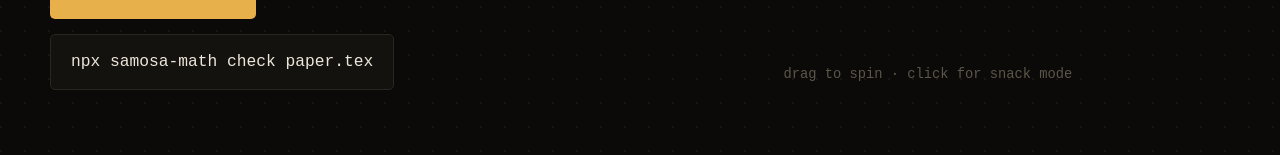
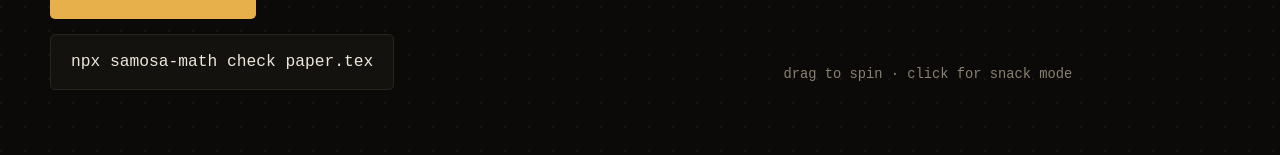
Before and after one commit to Hussain004/SAMOSA, a React (Vite) app: page / in a window 1280 px wide. Shown: the part 602-757 px from the top of the page. Built offline with nearby package versions, Linux system fonts and the light colour scheme; no server answers.

Commit message:
the faint and gold tokens pass contrast

```diff
--- a/src/styles.css
+++ b/src/styles.css
@@ -19,7 +19,7 @@
   --color-line-soft: #201c16;
   --color-text: #ede6da;
   --color-muted: #8c8273;
-  --color-faint: #5c554a;
+  --color-faint: #8b8172;
   --color-gold: #e8b04b;
   --color-saffron: #f28c28;
   --color-chutney: #5bc27a;
@@ -52,8 +52,8 @@ html[data-theme='light'] {
   --color-line-soft: #e6ded0;
   --color-text: #221d17;
   --color-muted: #665d50;
-  --color-faint: #8b8173;
-  --color-gold: #9a6a12;
+  --color-faint: #6b6257;
+  --color-gold: #73500d;
   --color-saffron: #a85a0d;
   --color-chutney: #1e7a3c;
   --color-tamarind: #b33a27;
@@ -339,7 +339,7 @@ html[data-theme='light'] .theme-dark {
   --color-line-soft: #201c16;
   --color-text: #ede6da;
   --color-muted: #8c8273;
-  --color-faint: #5c554a;
+  --color-faint: #8b8172;
   --color-gold: #e8b04b;
   --color-saffron: #f28c28;
   --color-chutney: #5bc27a;
```
